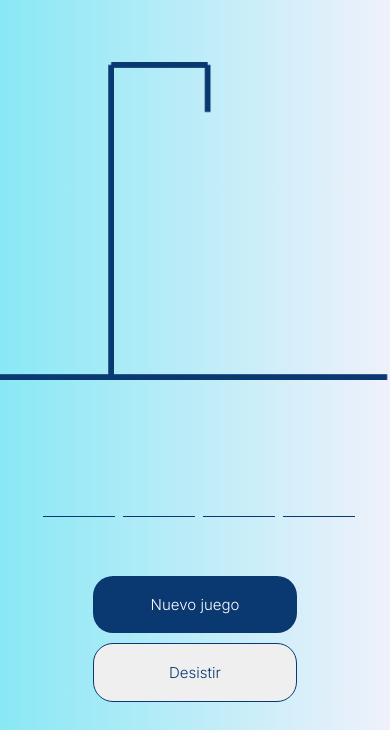
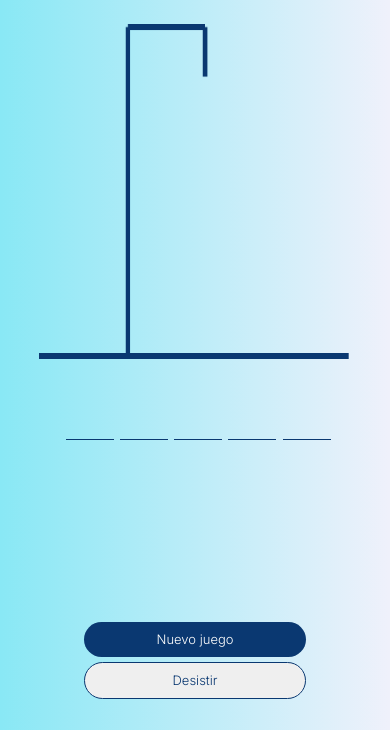
Before and after one commit to SantiZai/Juego-del-ahorcado, a plain HTML site: page index.html in a window 390 px wide. Both pictures are taken after a click on the button "Iniciar juego". Shown: the part 69-799 px from the top of the page. Drawn offline with Linux system fonts and the light colour scheme.

Commit message:
cambios en la version mobile

```diff
--- a/style.css
+++ b/style.css
@@ -175,12 +175,13 @@ header{
 /*? TABLERO */
 
 .tablero{
-    width: 100%;
+    width: 80%;
     height: 80%;
     display: flex;
     flex-direction: column;
     justify-content: center;
     align-items: center;
+    margin: auto;
 }
 
 .ahorcado{
@@ -297,6 +298,10 @@ header{
         padding: 20px 60px;
     }
 
+    .boton{
+        font-size: 13px;
+    }
+
     .agregar-palabra{
         padding: 15px 15px;
     }
@@ -313,20 +318,46 @@ header{
 
     .guardar{
         width: 100%;
-        margin-bottom: 10px;
+        margin-bottom: 5px;
+        padding: 10px 20px;
     }
 
     .cancelar{
         width: 100%;
+        padding: 10px 20px;
     }
 
     /*? TABLERO */
 
+    .ahorcado{
+        margin: auto;
+    }
+
     .letras-acertadas{
+        margin-top: 2rem;
         flex-wrap: wrap;
     }
 
+    .acertada{
+        font-size: 1.2rem;
+        margin-left: 2%;
+        border-bottom: 1px solid #0a3871;
+        line-height: 3rem;
+        height: 3rem;
+        width: 3rem;
+    }
+
+    .letras-erradas{
+        height: 10%;
+        width: 100%;
+        margin: 4rem auto;
+        text-align: center;
+        display: flex;
+        justify-content: center;
+    }
+
     .botones-juego{
+        display: block;
         flex-direction: column;
     }
 }
```
